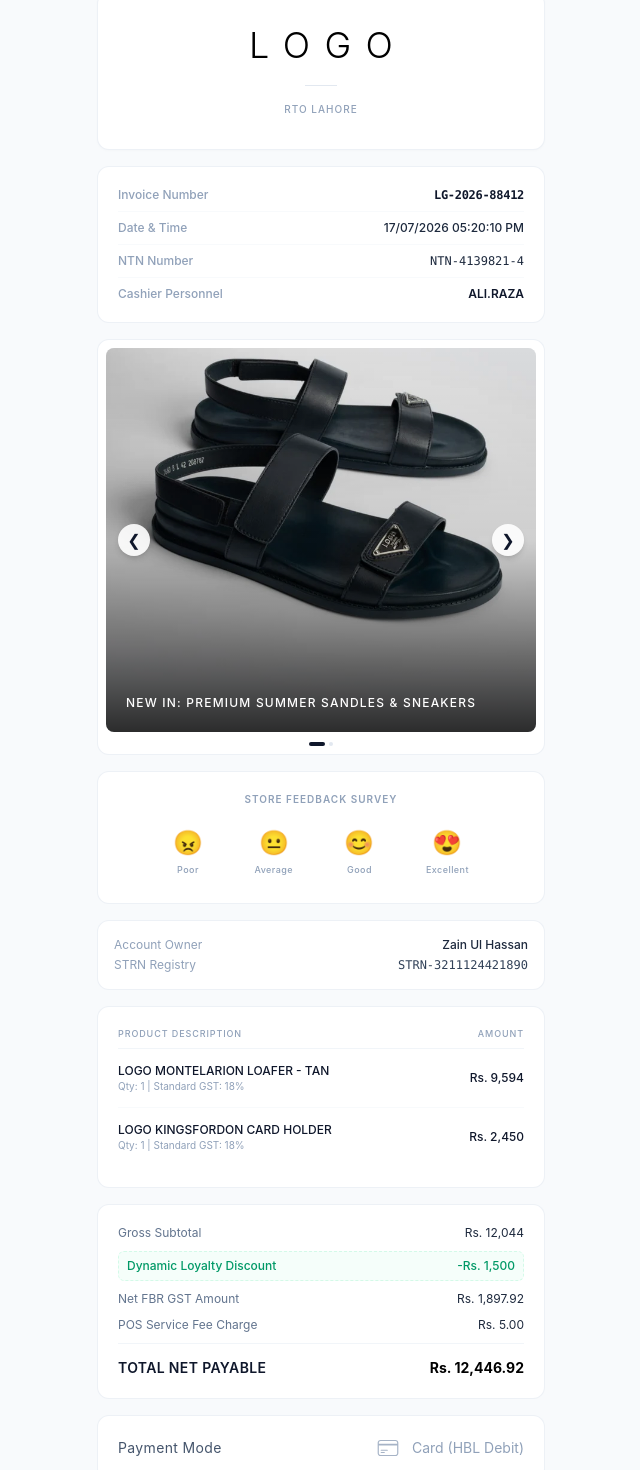
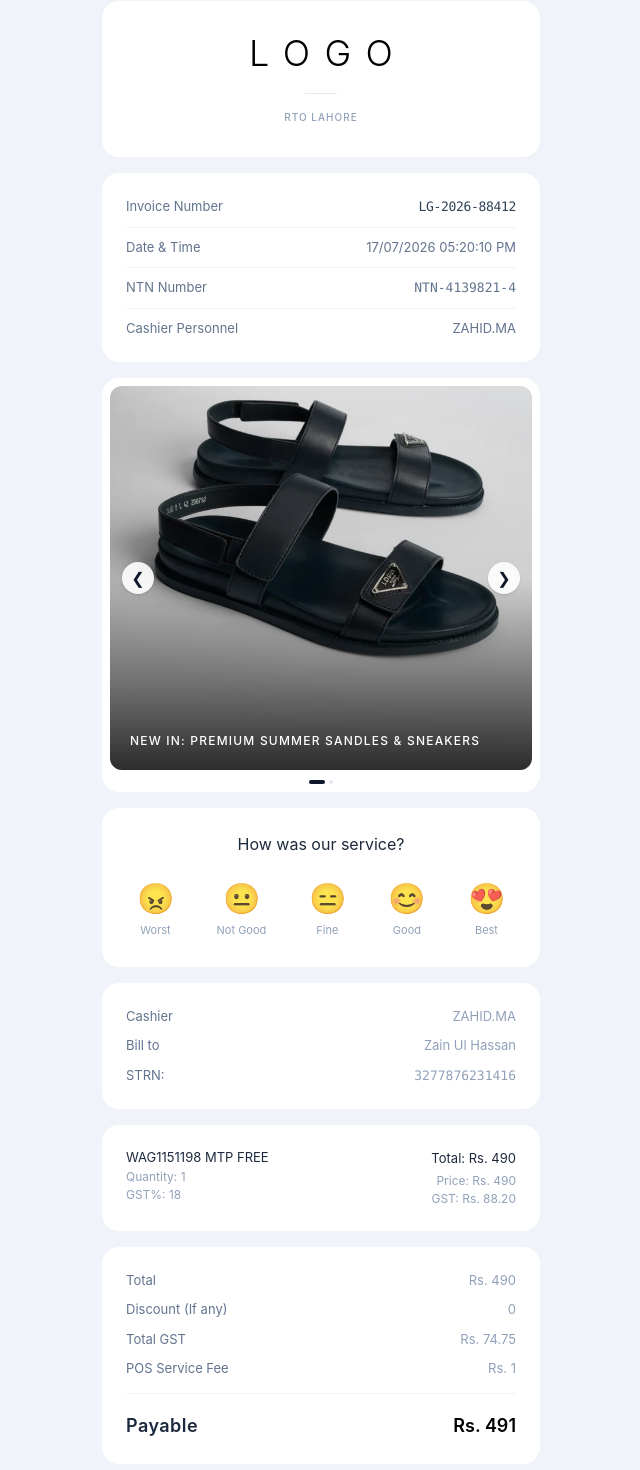
Before and after one commit to alirazagpt4/slipfree-project, a React (Vite) app: page / in a window 1280 px wide. Shown: the part 40-1510 px from the top of the page, without its empty margins (319-959 px from the left). Built offline with nearby package versions, Linux system fonts and the light colour scheme.

Commit message:
chnages made in slipfree

```diff
--- a/src/App.tsx
+++ b/src/App.tsx
@@ -6,9 +6,9 @@ const LOGO_RECEIPT_DATA = {
   invoiceNo: "LG-2026-88412",
   date: "17/07/2026 05:20:10 PM",
   ntn: "NTN-4139821-4",
-  cashier: "ALI.RAZA",
+  cashier: "ZAHID.MA",
   billTo: "Zain Ul Hassan",
-  strn: "STRN-3211124421890",
+  strn: "3277876231416",
   storeAddress: "24 km Ferozepur Road, Lahore, Pakistan",
   timings: "Open 11:00 AM - 11:00 PM",
 
@@ -35,18 +35,17 @@ const LOGO_RECEIPT_DATA = {
   ],
 
   items: [
-    { name: "LOGO MONTELARION LOAFER - TAN", qty: 1, price: 9594, gstPercent: 18 },
-    { name: "LOGO KINGSFORDON CARD HOLDER", qty: 1, price: 2450, gstPercent: 18 }
+    { name: "WAG1151198 MTP FREE", qty: 1, price: 490, gstPercent: 18 }
   ],
   summary: {
-    total: 12044,
-    discount: 1500,
-    gst: 1897.92,
-    posFee: 5,
-    payable: 12446.92
+    total: 490,
+    discount: 0,
+    gst: 74.75,
+    posFee: 1,
+    payable: 491
   },
-  paymentMode: "Card (HBL Debit)",
-  receiptId: "LGO9982736154129983120092837123"
+  paymentMode: "Cash",
+  receiptId: "6F241ea4"
 };
 
 export default function App() {
@@ -71,13 +70,13 @@ export default function App() {
   };
 
   return (
-    <main className="min-h-screen bg-[#f8fafc] text-slate-800 font-sans tracking-normal antialiased flex flex-col items-center justify-center py-8 px-4">
+    <main className="min-h-screen bg-[#f0f4fa] text-slate-700 font-sans tracking-normal antialiased flex flex-col items-center justify-center py-10 px-4">
 
-      <article className="w-full max-w-md space-y-4">
+      <article className="w-full max-w-[440px] space-y-3.5">
 
-        {/* SECTION 1: Brand Header */}
-        <header className="bg-white rounded-xl p-8 border border-slate-200/60 text-center shadow-[0_1px_3px_rgba(0,0,0,0.02)]">
-          <h1 className="text-4xl font-light tracking-[0.4em] mr-[-0.4em] text-black uppercase transition-all select-none">
+        {/* SECTION 1: Brand Header Card */}
+        <header className="bg-white rounded-[18px] p-8 border border-slate-200/50 text-center shadow-[0_1px_3px_rgba(0,0,0,0.01)]">
+          <h1 className="text-4xl font-light tracking-[0.4em] mr-[-0.4em] text-black uppercase select-none">
             {LOGO_RECEIPT_DATA.brandName}
           </h1>
           <div className="w-8 h-[1px] bg-slate-200 mx-auto mt-5 mb-4"></div>
@@ -85,22 +84,22 @@ export default function App() {
         </header>
 
         {/* SECTION 2: Transaction Metadata */}
-        <section className="bg-white rounded-xl p-5 border border-slate-200/60 space-y-2 text-xs text-slate-600" aria-label="Transaction Metadata">
-          <div className="flex justify-between border-b border-slate-50 pb-2">
-            <span className="text-slate-400 font-medium">Invoice Number</span>
-            <strong className="text-slate-900 font-mono tracking-tight font-semibold">{LOGO_RECEIPT_DATA.invoiceNo}</strong>
+        <section className="bg-white rounded-[18px] p-6 border border-slate-200/50 space-y-2.5 text-[13px] text-slate-600" aria-label="Transaction Metadata">
+          <div className="flex justify-between border-b border-slate-100 pb-2.5">
+            <span className="text-slate-500 font-normal">Invoice Number</span>
+            <strong className="text-slate-700 font-mono tracking-tight font-normal">{LOGO_RECEIPT_DATA.invoiceNo}</strong>
           </div>
-          <div className="flex justify-between border-b border-slate-50 pb-2">
-            <span className="text-slate-400 font-medium">Date & Time</span>
-            <span className="text-slate-800 font-medium">{LOGO_RECEIPT_DATA.date}</span>
+          <div className="flex justify-between border-b border-slate-100 pb-2.5">
+            <span className="text-slate-500 font-normal">Date & Time</span>
+            <span className="text-slate-500 font-normal">{LOGO_RECEIPT_DATA.date}</span>
           </div>
-          <div className="flex justify-between border-b border-slate-50 pb-2">
-            <span className="text-slate-400 font-medium">NTN Number</span>
-            <span className="text-slate-800 font-mono">{LOGO_RECEIPT_DATA.ntn}</span>
+          <div className="flex justify-between border-b border-slate-100 pb-2.5">
+            <span className="text-slate-500 font-normal">NTN Number</span>
+            <span className="text-slate-500 font-mono">{LOGO_RECEIPT_DATA.ntn}</span>
           </div>
           <div className="flex justify-between">
-            <span className="text-slate-400 font-medium">Cashier Personnel</span>
-            <span className="text-slate-900 font-semibold">{LOGO_RECEIPT_DATA.cashier}</span>
+            <span className="text-slate-500 font-normal">Cashier Personnel</span>
+            <span className="text-slate-500 font-normal">{LOGO_RECEIPT_DATA.cashier}</span>
           </div>
         </section>
 
@@ -109,15 +108,16 @@ export default function App() {
           aria-label="New Arrivals Footwear Showreel"
           role="region"
           aria-roledescription="carousel"
-          className="bg-white rounded-xl p-2 border border-slate-200/60 relative"
+          className="bg-white rounded-[18px] p-2 border border-slate-200/50 relative"
         >
-          <div className="rounded-lg overflow-hidden relative shadow-inner h-96 bg-slate-50" aria-live="polite">
+          <div className="rounded-[12px] overflow-hidden relative h-96 bg-slate-50" aria-live="polite">
             {LOGO_RECEIPT_DATA.topBanners.map((slide: any, index: number) => (
               <div
                 key={index}
                 role="group"
                 aria-roledescription="slide"
-                className={`absolute inset-0 transition-opacity duration-500 ease-in-out ${index === topSlide ? "opacity-100 z-10" : "opacity-0 z-0"
+                className={`absolute inset-0 transition-opacity duration-500 ease-in-out ${
+                  index === topSlide ? "opacity-100 z-10" : "opacity-0 z-0"
                 }`}
               >
                 <img
@@ -133,7 +133,7 @@ export default function App() {
 
             <button
               onClick={prevTopSlide}
-              className="absolute left-3 top-1/2 -translate-y-1/2 z-20 bg-white/90 hover:bg-white text-slate-900 w-8 h-8 rounded-full flex items-center justify-center transition-all active:scale-90 shadow-md"
+              className="absolute left-3 top-1/2 -translate-y-1/2 z-20 bg-white/90 hover:bg-white text-slate-900 w-8 h-8 rounded-full flex items-center justify-center transition-all active:scale-90 shadow-sm"
               aria-label="Previous Banner"
             >
               &#x276E;
@@ -141,7 +141,7 @@ export default function App() {
 
             <button
               onClick={nextTopSlide}
-              className="absolute right-3 top-1/2 -translate-y-1/2 z-20 bg-white/90 hover:bg-white text-slate-900 w-8 h-8 rounded-full flex items-center justify-center transition-all active:scale-90 shadow-md"
+              className="absolute right-3 top-1/2 -translate-y-1/2 z-20 bg-white/90 hover:bg-white text-slate-900 w-8 h-8 rounded-full flex items-center justify-center transition-all active:scale-90 shadow-sm"
               aria-label="Next Banner"
             >
               &#x276F;
@@ -153,7 +153,8 @@ export default function App() {
               <button
                 key={index}
                 onClick={() => setTopSlide(index)}
-                className={`h-1 rounded-full transition-all duration-300 ${index === topSlide ? "w-4 bg-slate-900" : "w-1 bg-slate-200"
+                className={`h-1 rounded-full transition-all duration-300 ${
+                  index === topSlide ? "w-4 bg-slate-900" : "w-1 bg-slate-200"
                 }`}
                 aria-label={`Go to slide ${index + 1}`}
                 aria-current={index === topSlide ? "true" : "false"}
@@ -162,104 +163,112 @@ export default function App() {
           </div>
         </section>
 
-        {/* SECTION 4: Experience Rating Box */}
-        <section aria-label="Brand Survey" className="bg-white rounded-xl p-5 border border-slate-200/60 text-center">
-          <h3 className="text-[10px] font-semibold text-slate-400 uppercase tracking-widest mb-3.5">Store Feedback Survey</h3>
-          <div className="flex justify-between max-w-xs mx-auto">
+        {/* SECTION 4: Experience Rating Box (Refactored to match exactly) */}
+        <section aria-label="Brand Survey" className="bg-white rounded-[18px] p-6 border border-slate-200/50 text-center">
+          <h3 className="text-base font-normal text-slate-800 mb-5">How was our service?</h3>
+          <div className="flex justify-between max-w-sm mx-auto">
             {[
-              { label: 'Poor', emoji: '😠' },
-              { label: 'Average', emoji: '😐' },
+              { label: 'Worst', emoji: '😠' },
+              { label: 'Not Good', emoji: '😐' },
+              { label: 'Fine', emoji: '😑' },
               { label: 'Good', emoji: '😊' },
-              { label: 'Excellent', emoji: '😍' }
+              { label: 'Best', emoji: '😍' }
             ].map((item) => (
               <button
                 key={item.label}
                 onClick={() => setFeedback(item.label)}
-                className={`flex flex-col items-center px-3 py-1.5 rounded-lg transition-all ${feedback === item.label ? 'bg-slate-50 border border-slate-200 scale-105' : 'hover:bg-slate-50/50'
+                className={`flex flex-col items-center px-2 py-1 rounded-lg transition-all ${
+                  feedback === item.label ? 'bg-slate-50 scale-105' : 'hover:bg-slate-50/50'
                 }`}
                 aria-label={`Rate as ${item.label}`}
               >
-                <span className="text-2xl" role="img" aria-hidden="true">{item.emoji}</span>
-                <span className="text-[9px] text-slate-400 font-medium tracking-wider mt-1">{item.label}</span>
+                <span className="text-3xl opacity-85" role="img" aria-hidden="true">{item.emoji}</span>
+                <span className="text-[11px] text-slate-400 font-normal mt-1.5">{item.label}</span>
               </button>
             ))}
           </div>
         </section>
 
         {/* SECTION 5: Customer Billing Profile */}
-        <section aria-label="Customer Profiling" className="bg-white rounded-xl p-4 border border-slate-200/60 text-xs text-slate-600 space-y-1">
+        <section aria-label="Customer Profiling" className="bg-white rounded-[18px] p-6 border border-slate-200/50 text-[13px] text-slate-500 space-y-2.5">
           <div className="flex justify-between">
-            <span className="text-slate-400">Account Owner</span>
-            <span className="font-medium text-slate-800">{LOGO_RECEIPT_DATA.billTo}</span>
+            <span className="text-slate-500 font-normal">Cashier</span>
+            <span className="font-normal text-slate-400">{LOGO_RECEIPT_DATA.cashier}</span>
           </div>
           <div className="flex justify-between">
-            <span className="text-slate-400">STRN Registry</span>
-            <span className="font-mono text-slate-700">{LOGO_RECEIPT_DATA.strn}</span>
+            <span className="text-slate-500 font-normal">Bill to</span>
+            <span className="font-normal text-slate-400">{LOGO_RECEIPT_DATA.billTo}</span>
+          </div>
+          <div className="flex justify-between">
+            <span className="text-slate-500 font-normal">STRN:</span>
+            <span className="font-mono text-slate-400">{LOGO_RECEIPT_DATA.strn}</span>
           </div>
         </section>
 
         {/* SECTION 6: Purchased Line Items */}
-        <section aria-label="Billed Items" className="bg-white rounded-xl p-5 border border-slate-200/60">
-          <table className="w-full text-left border-collapse">
-            <thead>
-              <tr className="text-[9px] uppercase text-slate-400 tracking-widest border-b border-slate-100 pb-2">
-                <th className="pb-2 font-medium">Product Description</th>
-                <th className="pb-2 text-right font-medium">Amount</th>
-              </tr>
-            </thead>
-            <tbody className="divide-y divide-slate-50">
+        <section aria-label="Billed Items" className="bg-white rounded-[18px] p-6 border border-slate-200/50">
+          <div className="space-y-4">
             {LOGO_RECEIPT_DATA.items.map((item: any, idx: number) => (
-                <tr key={idx} className="text-xs">
-                  <td className="py-3.5 pr-2">
-                    <span className="font-medium text-slate-900 block leading-tight">{item.name}</span>
-                    <span className="text-slate-400 text-[10px] mt-0.5 block">Qty: {item.qty} | Standard GST: {item.gstPercent}%</span>
-                  </td>
-                  <td className="py-3.5 text-right font-medium text-slate-900">
-                    Rs. {item.price.toLocaleString()}
-                  </td>
-                </tr>
+              <div key={idx} className="flex justify-between text-[13px] items-start">
+                <div className="space-y-1">
+                  <span className="font-normal text-slate-800 block leading-tight">{item.name}</span>
+                  <div className="text-slate-400 text-xs font-normal space-y-0.5">
+                    <p>Quantity: {item.qty}</p>
+                    <p>GST%: {item.gstPercent}</p>
+                  </div>
+                </div>
+                <div className="text-right space-y-1 flex-shrink-0">
+                  <span className="font-normal text-slate-800 block">Total: Rs. {item.price.toLocaleString()}</span>
+                  <div className="text-slate-400 text-xs font-normal space-y-0.5">
+                    <p>Price: Rs. {item.price.toLocaleString()}</p>
+                    <p>GST: Rs. {((item.price * item.gstPercent) / 100).toFixed(2)}</p>
+                  </div>
+                </div>
+              </div>
             ))}
-            </tbody>
-          </table>
+          </div>
         </section>
 
         {/* SECTION 7: Fiscal Ledger Breakdown */}
-        <section aria-label="Ledger Summary" className="bg-white rounded-xl p-5 border border-slate-200/60 text-xs space-y-2.5">
-          <div className="flex justify-between text-slate-500"><span>Gross Subtotal</span> <span className="text-slate-800">Rs. {LOGO_RECEIPT_DATA.summary.total.toLocaleString()}</span></div>
-          {LOGO_RECEIPT_DATA.summary.discount > 0 && (
-            <div className="flex justify-between text-emerald-600 font-medium bg-emerald-50/50 px-2 py-1.5 rounded-md border border-dashed border-emerald-200/40">
-              <span>Dynamic Loyalty Discount</span>
-              <span>-Rs. {LOGO_RECEIPT_DATA.summary.discount.toLocaleString()}</span>
+        <section aria-label="Ledger Summary" className="bg-white rounded-[18px] p-6 border border-slate-200/50 text-[13px] space-y-2.5 text-slate-500">
+          <div className="flex justify-between">
+            <span>Total</span>
+            <span className="text-slate-400">Rs. {LOGO_RECEIPT_DATA.summary.total.toLocaleString()}</span>
           </div>
-          )}
-          <div className="flex justify-between text-slate-500"><span>Net FBR GST Amount</span> <span className="text-slate-800">Rs. {LOGO_RECEIPT_DATA.summary.gst.toLocaleString()}</span></div>
-          <div className="flex justify-between text-slate-500"><span>POS Service Fee Charge</span> <span className="text-slate-800">Rs. {LOGO_RECEIPT_DATA.summary.posFee.toFixed(2)}</span></div>
-          <div className="flex justify-between text-sm font-semibold text-slate-900 pt-3.5 border-t border-slate-100">
-            <span className="tracking-wide">TOTAL NET PAYABLE</span>
-            <span className="text-black font-bold">Rs. {LOGO_RECEIPT_DATA.summary.payable.toLocaleString()}</span>
+          <div className="flex justify-between">
+            <span>Discount (If any)</span>
+            <span className="text-slate-400">{LOGO_RECEIPT_DATA.summary.discount}</span>
+          </div>
+          <div className="flex justify-between">
+            <span>Total GST</span>
+            <span className="text-slate-400">Rs. {LOGO_RECEIPT_DATA.summary.gst.toLocaleString()}</span>
+          </div>
+          <div className="flex justify-between pb-3.5 border-b border-slate-100">
+            <span>POS Service Fee</span>
+            <span className="text-slate-400">Rs. {LOGO_RECEIPT_DATA.summary.posFee}</span>
+          </div>
+          <div className="flex justify-between text-lg font-normal text-slate-800 pt-2">
+            <span className="font-semibold tracking-wide">Payable</span>
+            <span className="text-black font-semibold">Rs. {LOGO_RECEIPT_DATA.summary.payable.toLocaleString()}</span>
           </div>
         </section>
 
-        {/* SECTION 8: Settlement Instrument Details */}
+        {/* SECTION 8: Settlement Instrument Details (Clean & Minimal SVG Icon) */}
         <section
           aria-label="Payment Method Details"
-          className="bg-white rounded-xl p-5 border border-slate-200/60 flex justify-between items-center"
+          className="bg-white rounded-[18px] p-6 border border-slate-200/50 flex justify-between items-center text-[13px]"
         >
-          {/* Left Side: Clean & Lightweight Label */}
-          <span className="text-slate-600 text-sm font-normal tracking-wide">
+          <span className="text-slate-500 font-normal">
             Payment Mode
           </span>
-
-          {/* Right Side: Aesthetic Icon + Muted Value */}
-          <div className="flex items-center gap-3 text-slate-400" aria-hidden="true">
-            {/* Clean, Lightweight Inline SVG Card Icon */}
+          <div className="flex items-center gap-2.5 text-slate-400" aria-hidden="true">
             <svg
               xmlns="http://www.w3.org/2000/svg"
               fill="none"
               viewBox="0 0 24 24"
               strokeWidth="1.2"
               stroke="currentColor"
-              className="w-6 h-6 opacity-80"
+              className="w-5.5 h-5.5 opacity-70"
             >
               <path
                 strokeLinecap="round"
@@ -267,14 +276,10 @@ export default function App() {
                 d="M2.25 8.25h19.5M2.25 9h19.5m-16.5 5.25h6m-6 2.25h3m-3.75 3h15a2.25 2.25 0 0 0 2.25-2.25V6.75A2.25 2.25 0 0 0 19.5 4.5h-15a2.25 2.25 0 0 0-2.25 2.25v10.5A2.25 2.25 0 0 0 4.5 19.5Z"
               />
             </svg>
-
-            {/* Value matching the exact smooth, lightweight color from your reference */}
-            <span className="text-sm font-normal text-slate-400">
+            <span className="font-normal text-slate-400">
               {LOGO_RECEIPT_DATA.paymentMode}
             </span>
           </div>
-
-          {/* Screen Reader Accessible Text */}
           <span className="sr-only">
             Payment Mode is {LOGO_RECEIPT_DATA.paymentMode}
           </span>
@@ -285,15 +290,16 @@ export default function App() {
           aria-label="Ongoing Promotional Campaign"
           role="region"
           aria-roledescription="carousel"
-          className="bg-white rounded-xl p-2 border border-slate-200/60 relative"
+          className="bg-white rounded-[18px] p-2 border border-slate-200/50 relative"
         >
-          <div className="rounded-lg overflow-hidden relative shadow-inner h-72 bg-slate-50" aria-live="polite">
+          <div className="rounded-[12px] overflow-hidden relative h-72 bg-slate-50" aria-live="polite">
             {LOGO_RECEIPT_DATA.bottomBanners.map((slide: any, index: number) => (
               <div
                 key={index}
                 role="group"
                 aria-roledescription="slide"
-                className={`absolute inset-0 transition-opacity duration-500 ease-in-out ${index === bottomSlide ? "opacity-100 z-10" : "opacity-0 z-0"
+                className={`absolute inset-0 transition-opacity duration-500 ease-in-out ${
+                  index === bottomSlide ? "opacity-100 z-10" : "opacity-0 z-0"
                 }`}
               >
                 <img
@@ -309,7 +315,7 @@ export default function App() {
 
             <button
               onClick={prevBottomSlide}
-              className="absolute left-3 top-1/2 -translate-y-1/2 z-20 bg-white/90 hover:bg-white text-slate-900 w-8 h-8 rounded-full flex items-center justify-center transition-all active:scale-90 shadow-md"
+              className="absolute left-3 top-1/2 -translate-y-1/2 z-20 bg-white/90 hover:bg-white text-slate-900 w-8 h-8 rounded-full flex items-center justify-center transition-all active:scale-90 shadow-sm"
               aria-label="Previous Promo"
             >
               &#x276E;
@@ -317,7 +323,7 @@ export default function App() {
 
             <button
               onClick={nextBottomSlide}
-              className="absolute right-3 top-1/2 -translate-y-1/2 z-20 bg-white/90 hover:bg-white text-slate-900 w-8 h-8 rounded-full flex items-center justify-center transition-all active:scale-90 shadow-md"
+              className="absolute right-3 top-1/2 -translate-y-1/2 z-20 bg-white/90 hover:bg-white text-slate-900 w-8 h-8 rounded-full flex items-center justify-center transition-all active:scale-90 shadow-sm"
               aria-label="Next Promo"
             >
               &#x276F;
@@ -329,7 +335,8 @@ export default function App() {
               <button
                 key={index}
                 onClick={() => setBottomSlide(index)}
-                className={`h-1 rounded-full transition-all duration-300 ${index === bottomSlide ? "w-4 bg-slate-900" : "w-1 bg-slate-200"
+                className={`h-1 rounded-full transition-all duration-300 ${
+                  index === bottomSlide ? "w-4 bg-slate-900" : "w-1 bg-slate-200"
                 }`}
                 aria-label={`Go to promo slide ${index + 1}`}
                 aria-current={index === bottomSlide ? "true" : "false"}
@@ -339,7 +346,7 @@ export default function App() {
         </section>
 
         {/* SECTION 10: Barcode Card */}
-        <section aria-label="Barcode Scanner Module" className="bg-white rounded-xl p-5 border border-slate-200/60 text-center">
+        <section aria-label="Barcode Scanner Module" className="bg-white rounded-[18px] p-6 border border-slate-200/50 text-center">
           <p className="text-[9px] text-slate-400 font-semibold tracking-widest mb-1">TRANSACTION TRACKING VERIFICATION</p>
           <p className="text-[9px] font-mono break-all text-slate-400/80 mb-4">{LOGO_RECEIPT_DATA.receiptId}</p>
           <div className="h-12 w-full bg-slate-950 flex items-stretch justify-between p-1.5 rounded" aria-hidden="true">
@@ -351,7 +358,7 @@ export default function App() {
         </section>
 
         {/* SECTION 11: Legal Terms Footer */}
-        <footer className="bg-white rounded-xl p-6 border border-slate-200/60 text-center space-y-4">
+        <footer className="bg-white rounded-[18px] p-6 border border-slate-200/50 text-center space-y-4">
           <div className="text-xs text-slate-500">
             <h4 className="font-semibold text-slate-900 tracking-widest text-[11px] uppercase">{LOGO_RECEIPT_DATA.brandName} OFFICIAL OUTLET</h4>
             <p className="mt-1 leading-relaxed text-[11px] text-slate-400">{LOGO_RECEIPT_DATA.storeAddress}</p>
```
Lines whose indentation alone changed are shown as unchanged.
